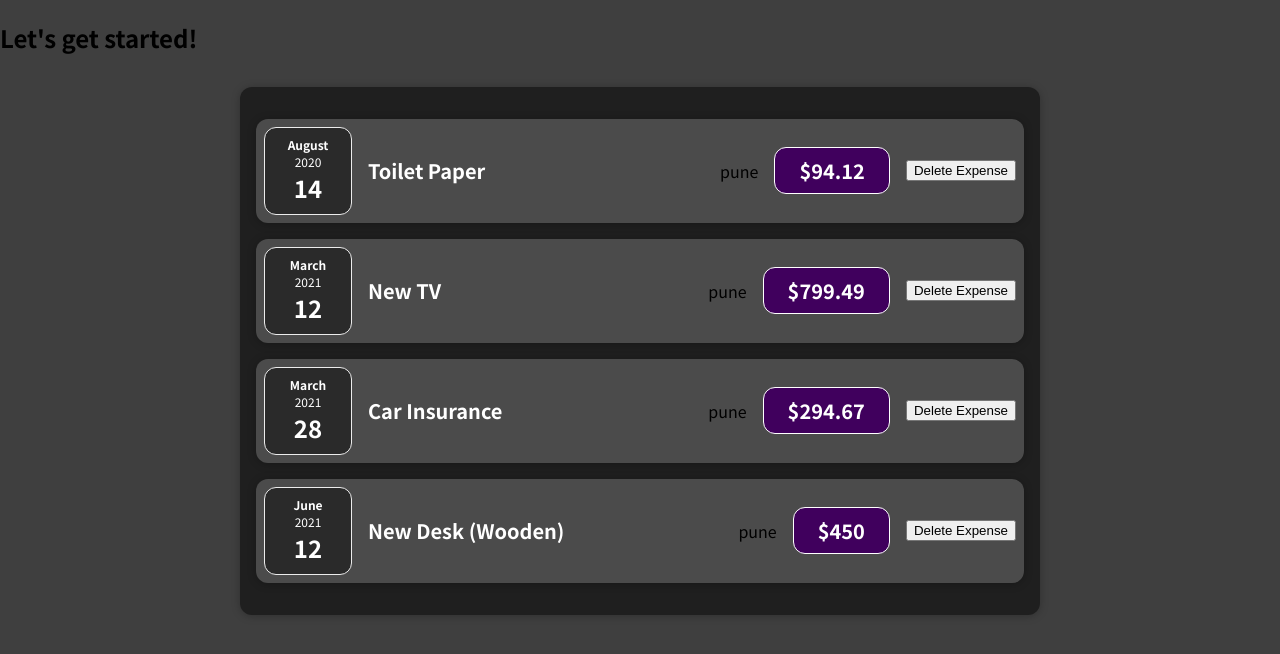
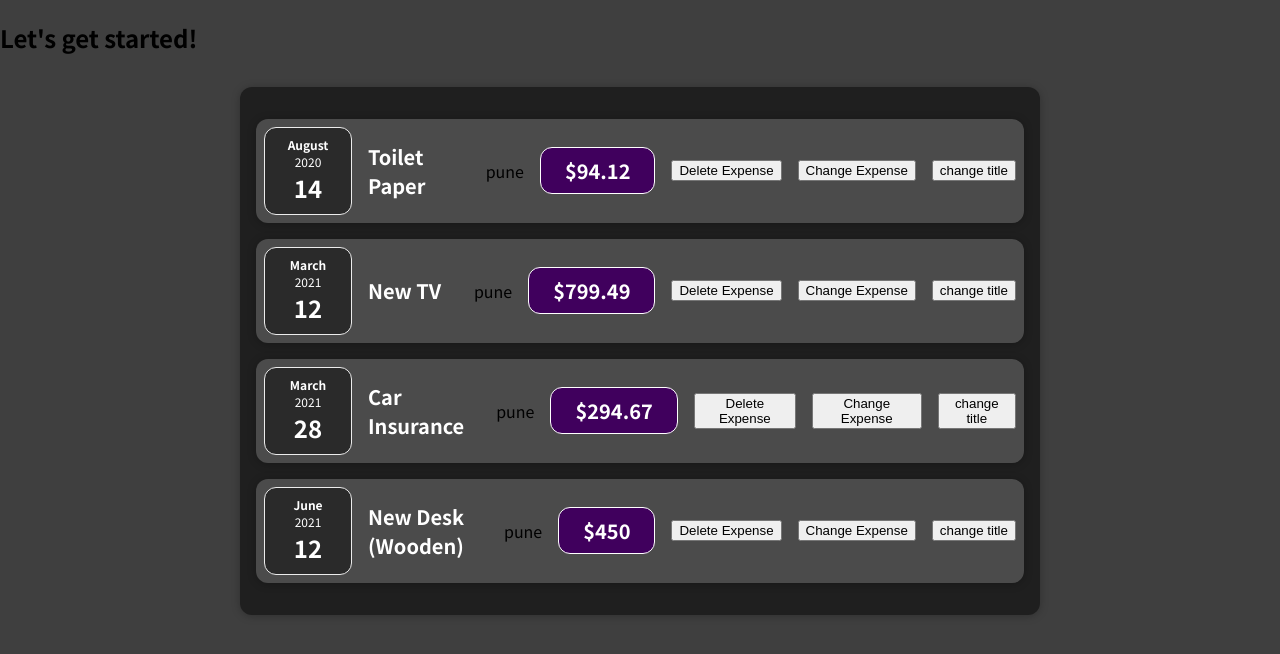
Before and after one commit to RajathRao2000/AdvanceReact, a React (Create React App) app: page / in a window 1280 px wide. Shown: the top 654 px of the page. Built offline with nearby package versions, Linux system fonts and the light colour scheme.

Commit message:
added change expense btn

```diff
--- a/src/components/Expenses/ExpenceDetails_sharp.js
+++ b/src/components/Expenses/ExpenceDetails_sharp.js
@@ -1,4 +1,4 @@
-
+import React,{useState} from 'react';
 
 import "./ExpenseItem.css";
 
@@ -6,13 +6,27 @@ function ExpenceDetails(props) {
   function deleteExpense(event){
     event.target.parentElement.parentElement.remove()
   }
+
+  const [title,setTitle]=useState(props.title)
+  const clickHandler=()=>{
+
+    setTitle("Updated!")
+    console.log(title)
+  }
+
+  const [expense,setExpense]=useState(props.amount)
+
+  const changeExpense=()=>{
+    setExpense(100)
+  }
   return (
     <div className="expense-item__description">
-      <h2>{props.title}</h2>
+      <h2>{title}</h2>
       <p>{props.location}</p>
-      <div className="expense-item__price">${props.amount}</div>
-      {/* <button onClick={deleteExpense}></button> */}
+      <div className="expense-item__price">${expense}</div>
       <button className="delete-btn" onClick={(event)=>deleteExpense(event)}>Delete Expense</button>
+      <button className="edit-btn" onClick={(event)=>changeExpense(event)}>Change Expense</button>
+      <button className="clickHandler" onClick={clickHandler}>change title</button>
     </div>
   );
 }
--- a/src/components/Expenses/ExpenseItem.js
+++ b/src/components/Expenses/ExpenseItem.js
@@ -6,14 +6,11 @@ import './ExpenseItem.css';
 import ExpenceDetails from './ExpenceDetails_sharp';
 
 const ExpenseItem = (props) => {
+
   return (
     <Card className='expense-item'>
       <ExpenseDate date={props.date} />
       <ExpenceDetails title={props.title} amount={props.amount} date={props.date} location={props.location}/>
-      {/* <div className='expense-item__description'>
-        <h2>{props.title}</h2>
-        <div className='expense-item__price'>${props.amount}</div>
-      </div> */}
     </Card>
   );
 }
```
